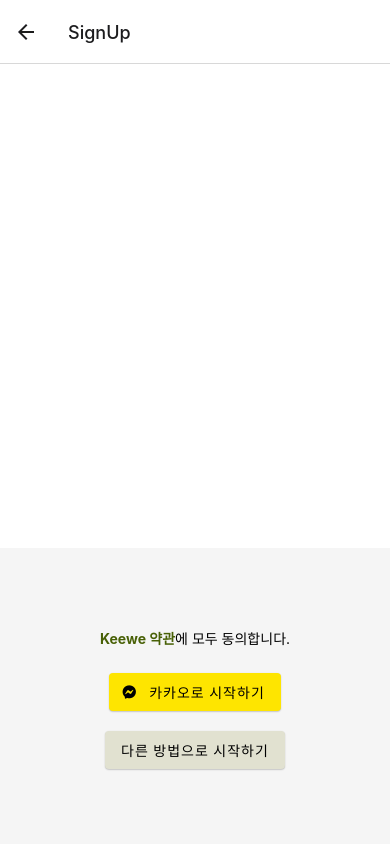
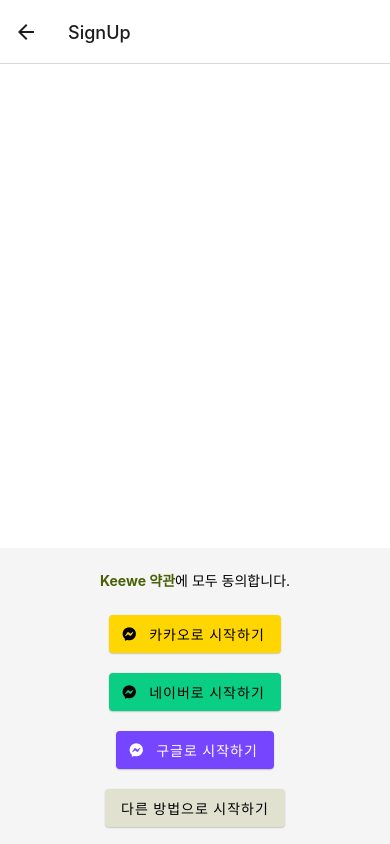
Before and after one commit to CCC-org/keewe-app, a React Native app: screen /SignUp in a window 390 px wide. Built offline with nearby package versions, Linux system fonts and the light colour scheme.

Commit message:
구글, 네이버, 카카오 로그인 화면 로직 구성

```diff
--- a/App.tsx
+++ b/App.tsx
@@ -4,7 +4,7 @@ import { NavigationContainer } from '@react-navigation/native';
 import useCachedResources from './src/utils/hooks/useCachedResources';
 import NicknameCreationScreen from './src/screens/onboarding/NicknameCreationScreen';
 import SignUpScreen from './src/screens/onboarding/SignUpScreen';
-import KaKaoLoginScreen from './src/screens/login/KakaoLoginScreen';
+import LoginScreen from './src/screens/login/LoginScreen';
 import { RootScreen } from './src/navigation';
 import { Provider as PaperProvider } from 'react-native-paper';
 import light from './src/theme/light';
@@ -31,7 +31,7 @@ export default function App() {
                 <Stack.Screen name="NicknameCreation" component={NicknameCreationScreen} />
                 <Stack.Screen name="SignUp" component={SignUpScreen} />
                 <Stack.Screen name="GetToken" component={GetTokenScreen} />
-                <Stack.Screen name="KaKaoLogin" component={KaKaoLoginScreen} />
+                <Stack.Screen name="Login" component={LoginScreen} />
               </Stack.Navigator>
             </QueryClientProvider>
           </NavigationContainer>
--- a/src/screens/login/GetTokenScreen.tsx
+++ b/src/screens/login/GetTokenScreen.tsx
@@ -1,16 +1,14 @@
-import React from 'react';
+import React, { useEffect } from 'react';
 import { useQuery } from 'react-query';
-import { kakaoLogin } from '../../utils/api/login';
+import { LoginQueryKeys, LoginAPI } from '../../utils/api/login';
 
-function GetTokenScreen({ navigation, route }) {
-  const { data, isError, status, fetchStatus } = useQuery('token', kakaoLogin(route.params.token), {
-    onSuccess: () => {
-      navigation.navigate('NicknameCreation');
-    },
-    onError: () => {
-      navigation.navigate('NicknameCreation');
+function GetTokenScreen({ route }) {
+  useQuery(LoginQueryKeys.login(route.params.params), () => LoginAPI.login(route.params.params), {
+    onSuccess: (data) => {
+      //access logic
     },
   });
+
   return <></>;
 }
 
--- a/src/screens/login/KakaoLoginScreen.tsx
+++ /dev/null
@@ -1,36 +0,0 @@
-import React from 'react';
-import { WebView } from 'react-native-webview';
-import { View } from 'react-native';
-
-// eslint-disable-next-line quotes
-const INJECTED_JAVASCRIPT = "window.ReactNativeWebView.postMessage('message from webView')";
-
-function KakaoLogin({ navigation }) {
-  function getCode(target: string) {
-    const exp = 'code=';
-    const condition = target.indexOf(exp);
-    if (condition !== -1) {
-      const requestCode = target.substring(condition + exp.length);
-      navigation.navigate('GetToken', { token: requestCode });
-    }
-  }
-
-  return (
-    <View style={{ flex: 1 }}>
-      <WebView
-        style={{ flex: 1 }}
-        source={{
-          uri: 'https://api-keewe.com/api/v1/oauth/kakao',
-        }}
-        injectedJavaScript={INJECTED_JAVASCRIPT}
-        javaScriptEnabled
-        onMessage={(event) => {
-          const data = event.nativeEvent.url;
-          getCode(data);
-        }}
-      />
-    </View>
-  );
-}
-
-export default KakaoLogin;
--- /dev/null
+++ b/src/screens/login/LoginScreen.tsx
@@ -0,0 +1,49 @@
+import React from 'react';
+import { WebView } from 'react-native-webview';
+import { View } from 'react-native';
+
+// eslint-disable-next-line quotes
+const INJECTED_JAVASCRIPT = "window.ReactNativeWebView.postMessage('login start')";
+
+function Login({ navigation, route }) {
+  function getCode(target: string) {
+    const params: LoginRequest = {
+      oauth: route.params.oauth,
+      code: undefined,
+      state: undefined,
+    };
+    const codeExp = 'code=';
+    const codeCondition = target.indexOf(codeExp);
+    const stateExp = 'state=';
+    const stateCondition = target.indexOf(stateExp);
+    if (codeCondition !== -1) {
+      const requestCode = target.substring(codeCondition + codeExp.length);
+      params.code = requestCode;
+      if (stateCondition !== -1) {
+        const requestState = target.substring(stateCondition + stateExp.length);
+        params.state = requestState;
+      }
+      navigation.navigate('GetToken', { params });
+    }
+  }
+
+  return (
+    <View style={{ flex: 1 }}>
+      <WebView
+        userAgent="Mozilla/5.0 (X11; Linux x86_64) AppleWebKit/537.36 (KHTML, like Gecko) Chrome/51.0.2704.103 Safari/537.36"
+        style={{ flex: 1 }}
+        source={{
+          uri: `https://api-keewe.com/api/v1/oauth/${route.params.oauth}`,
+        }}
+        injectedJavaScript={INJECTED_JAVASCRIPT}
+        javaScriptEnabled
+        onMessage={(event) => {
+          const data = event.nativeEvent.url;
+          getCode(data);
+        }}
+      />
+    </View>
+  );
+}
+
+export default Login;
--- a/src/screens/onboarding/SignUpScreen.tsx
+++ b/src/screens/onboarding/SignUpScreen.tsx
@@ -1,13 +1,12 @@
 import { StyleSheet, View, Text } from 'react-native';
 import React from 'react';
 import SocialLoginButton from '../../components/buttons/SocialLoginButton';
-import { useNavigation } from '@react-navigation/native';
+import { useTheme } from 'react-native-paper';
 
-const SignUpScreen = () => {
-  const navigation = useNavigation();
-
-  const handleKakaoPress = () => {
-    navigation.navigate('KaKaoLogin');
+const SignUpScreen = ({ navigation }) => {
+  const theme = useTheme();
+  const handleLoginPress = (oauth: string) => {
+    navigation.navigate('Login', { oauth });
   };
 
   const handleOtherPress = () => {
@@ -25,8 +24,24 @@ const SignUpScreen = () => {
           <SocialLoginButton
             text="카카오로 시작하기"
             icon="facebook-messenger"
-            color="#FEE500"
-            onPress={handleKakaoPress}
+            color={theme.colors.graphic.yellow}
+            onPress={() => handleLoginPress('kakao')}
+          ></SocialLoginButton>
+        </View>
+        <View style={styles.kakao}>
+          <SocialLoginButton
+            text="네이버로 시작하기"
+            icon="facebook-messenger"
+            color={theme.colors.graphic.green}
+            onPress={() => handleLoginPress('naver')}
+          ></SocialLoginButton>
+        </View>
+        <View style={styles.kakao}>
+          <SocialLoginButton
+            text="구글로 시작하기"
+            icon="facebook-messenger"
+            color={theme.colors.graphic.violet}
+            onPress={() => handleLoginPress('google')}
           ></SocialLoginButton>
         </View>
         <View style={styles.other}>
--- /dev/null
+++ b/src/utils/api/BaseHttpClient.ts
@@ -0,0 +1,18 @@
+import axios from 'axios';
+
+const httpClient = axios.create();
+
+httpClient.interceptors.response.use(
+  async (response) => response,
+  async (error) => {
+    const response = error.response;
+    if (typeof window === 'object') {
+      if (response.code === 401) {
+        //logout
+      }
+    }
+    throw error;
+  },
+);
+
+export default httpClient;
--- a/src/utils/api/login.ts
+++ b/src/utils/api/login.ts
@@ -1,8 +1,16 @@
-import axios from 'axios';
+import httpClient from '../api/BaseHttpClient';
 
-export const kakaoLogin = async (code: string) => {
-  alert('hihi');
-  alert('naver');
-  const response = await axios.get(`https://api-keewe.com/api/v1/user/kakao?code=${code}`, {});
-  return undefined;
+export const LoginQueryKeys = {
+  login: (request: LoginRequest) => ['login', request],
 };
+
+export const LoginAPI = {
+  login: async (params: LoginRequest) => {
+    const { code, state, oauth } = params;
+    const { data } = await httpClient.get<LoginResponse>(
+      `https://api-keewe.com/api/v1/user/${oauth}`,
+      { params: { code, state } },
+    );
+    return data;
+  },
+};
--- a/types.tsx
+++ b/types.tsx
@@ -22,7 +22,7 @@ export type RootStackParamList = {
   NicknameCreation: undefined;
   SignUp: undefined;
   GetToken: undefined;
-  KaKaoLogin: undefined;
+  Login: undefined;
 };
 
 export type RootStackScreenProps<Screen extends keyof RootStackParamList> = NativeStackScreenProps<
```
Also changed, not shown: src/types/login.d.ts (+14 -0 lines).
